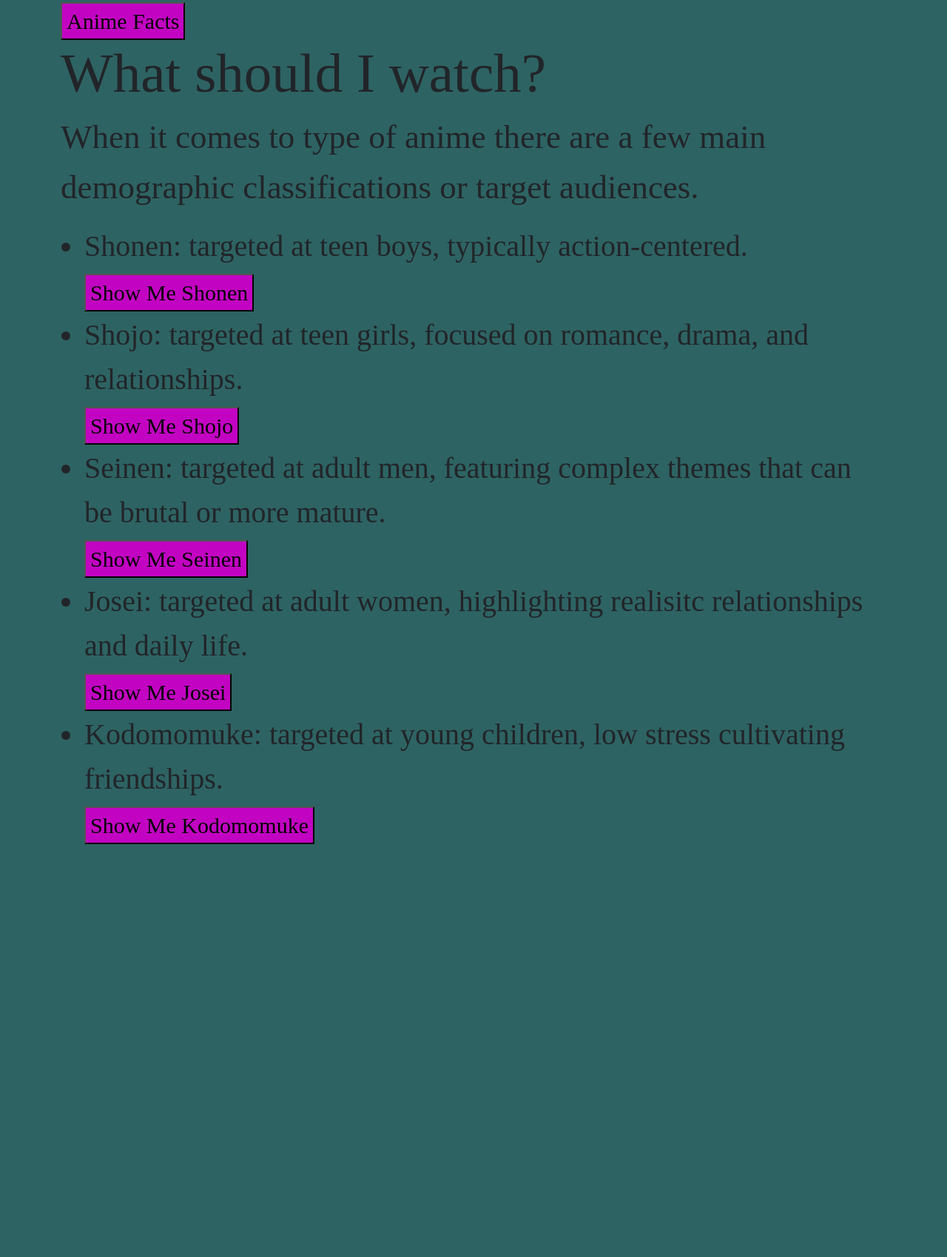
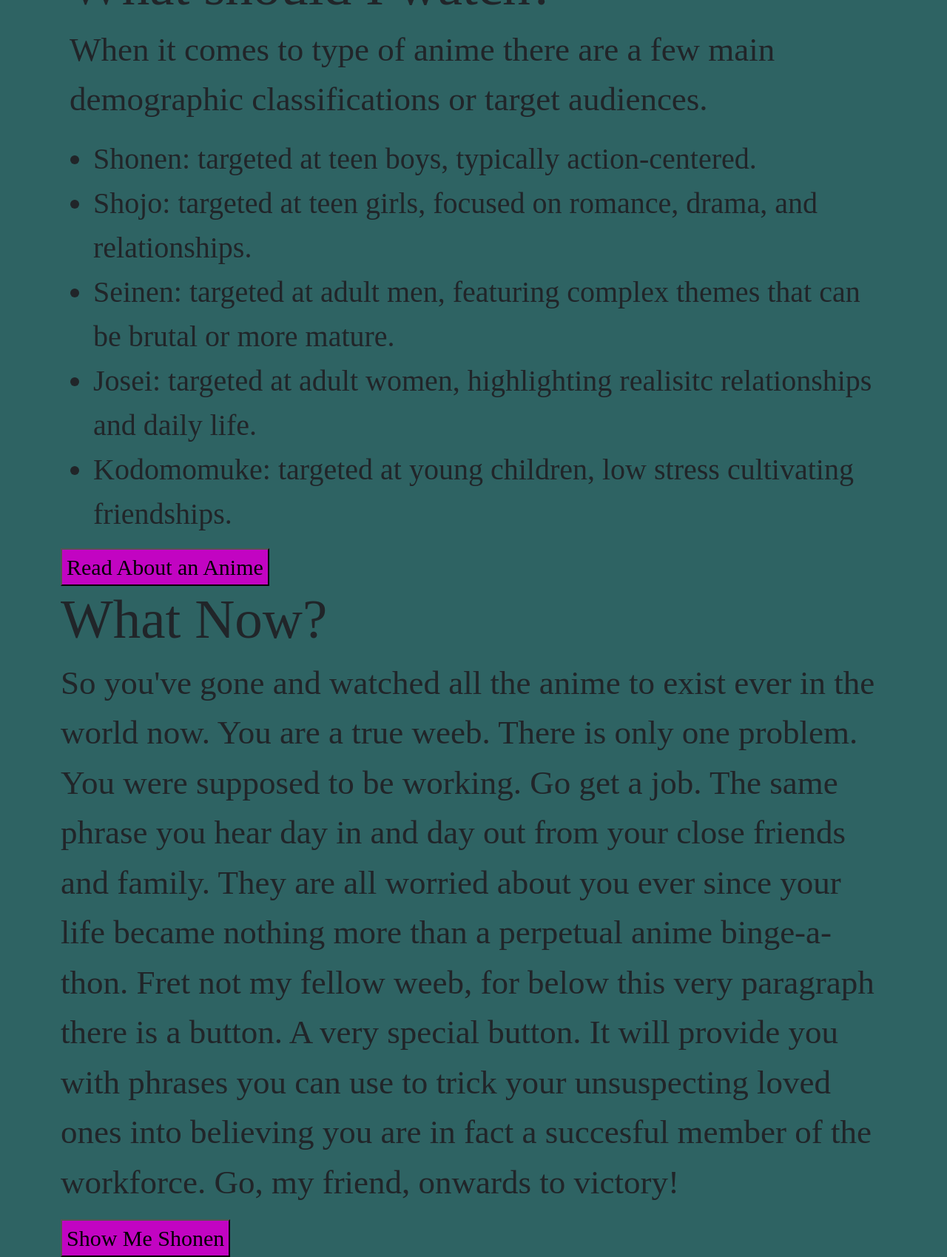
Before and after one commit to WestBoudreaux-Hendrix/csci340lab4, a plain HTML site: page index.html in a window 1280 px wide. Shown: the part 783-2482 px from the top of the page at 74% size. Before the commit the page ends 1942 px from the top, so only its background shows below. Drawn offline with nearby package versions, Linux system fonts and the light colour scheme; a web font is replaced by a local one.

Commit message:
thematic changes and button removals

```diff
--- a/index.html
+++ b/index.html
@@ -34,46 +34,26 @@
         <p>
             Anime is a term refering to animation that originates from Japan. Most anime are adaptations of different types of
             manga. These are similar to western comic books; however, it could be argued that
-            anime reaches a broader range of topics and sub-generes. If you want to learn some cool facts about anime, you can click
-            the button below!
-        </p>
-        <button id="anime-facts">Anime Facts</button>
-    </div>
-
-    <div class="container">
+            anime reaches a broader range of topics and sub-generes.
+        <div class="container">
         <h2>What should I watch?</h2>
         <p>
             When it comes to type of anime there are a few main demographic classifications or target audiences.
             <ul>
                 <li>
                     Shonen: targeted at teen boys, typically action-centered.
-                    <div>
-                        <button id="shonen-button">Show Me Shonen</button>
-                    </div>
                 </li>
                 <li>
                     Shojo: targeted at teen girls, focused on romance, drama, and relationships.
-                    <div>
-                        <button id="shojo-button">Show Me Shojo</button>
-                    </div>
                 </li>
                 <li>
                     Seinen: targeted at adult men, featuring complex themes that can be brutal or more mature.
-                    <div>
-                        <button id="seinen-button">Show Me Seinen</button>
-                    </div>
                 </li>
                 <li>
                     Josei: targeted at adult women, highlighting realisitc relationships and daily life.
-                    <div>
-                        <button id="josei-button">Show Me Josei</button>
-                    </div>
                 </li>
                 <li>
                     Kodomomuke: targeted at young children, low stress cultivating friendships.
-                    <div>
-                        <button id="kodomomuke-button">Show Me Kodomomuke</button>
-                    </div>
                 </li>
             </ul>
         </p>
@@ -82,10 +62,32 @@
 
     </div>
 
+        </p>
+        <button id="anime-facts">Read About an Anime</button>
+    </div>
 
 
 
 
+    <div class="container">
+        <div class="row">
+            <h2>What Now?</h2>
+            <p>
+                So you've gone and watched all the anime to exist ever in the world now. You are a true weeb.
+                There is only one problem. You were supposed to be working. Go get a job. The same phrase you hear
+                day in and day out from your close friends and family. They are all worried about you ever since your
+                life became nothing more than a perpetual anime binge-a-thon. Fret not my fellow weeb, for below this very
+                paragraph there is a button. A very special button. It will provide you with phrases you can use to trick
+                your unsuspecting loved ones into believing you are in fact a succesful member of the workforce. Go,
+                my friend, onwards to victory!
+            </p>
+
+
+
+        <div>
+            <button id="shonen-button">Show Me Shonen</button>
+        </div>
+    </div>
 
 
 
--- a/script.js
+++ b/script.js
@@ -50,29 +50,21 @@
 
 
     $("#shonen-button").on("click", function() {
-        $("#shonen-button").append(notWork)
-        $("#shonen-button").append(sadFace)
-    });
+          $.ajax({
+        url: "https://corporatebs-generator.sameerkumar.website/",
 
-    $("#shojo-button").on("click", function() {
-        $("#shojo-button").append(notWork)
-        $("#shojo-button").append(sadFace)
-    });
+        success: function(data) {
+            console.log(data["phrase"]);
 
-    $("#seinen-button").on("click", function() {
-        $("#seinen-button").append(notWork)
-        $("#seinen-button").append(sadFace)
-    });
 
-    $("#josei-button").on("click", function() {
-        $("#josei-button").append(notWork)
-        $("#josei-button").append(sadFace)
 
-    });
+            console.log('I succeeded')
 
-    $("#kodomomuke-button").on("click", function() {
-        $("#kodomomuke-button").append(notWork)
-        $("#kodomomuke-button").append(sadFace)
+        },
+        error: function(xhr,status,error) {
+            console.log(error);
+        }
+        });
 
     });
 
@@ -83,7 +75,4 @@
 
 
 
-
-
-
  });
```
